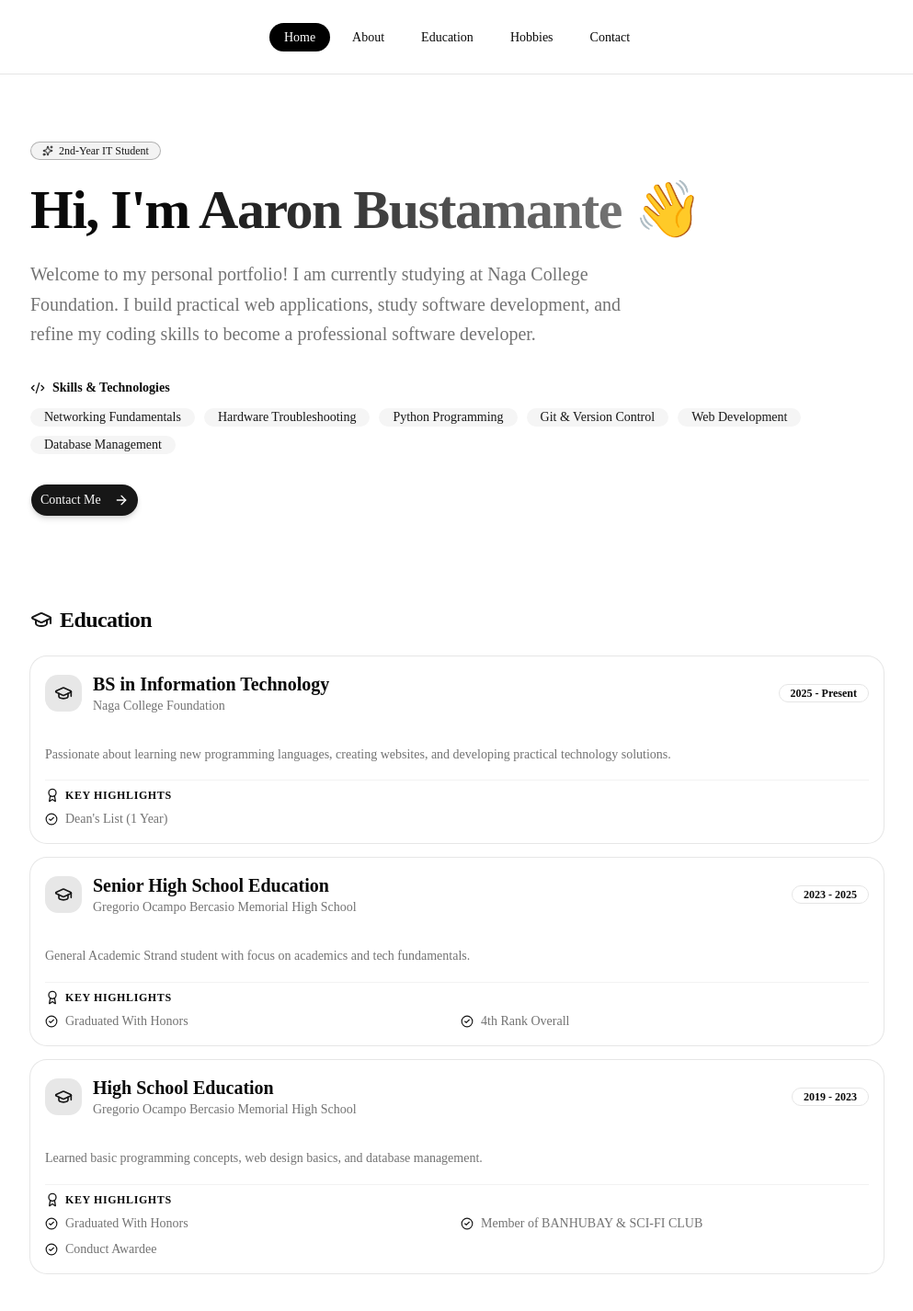
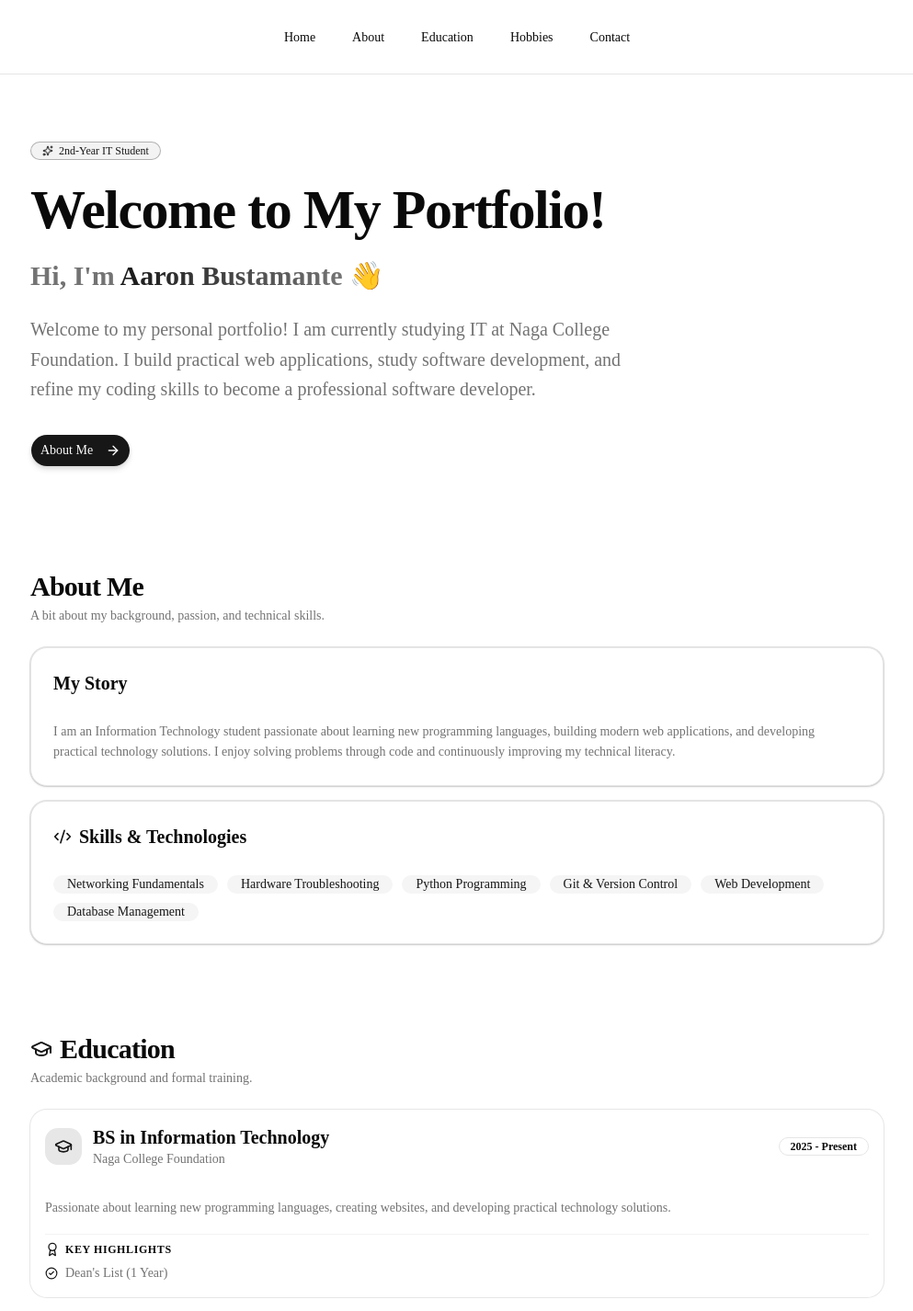
Before and after one commit to aabustamante-wq/my-portfolio, a Next.js app: page / in a window 1280 px wide. Shown: the top 1426 px of the page at 92% size, without its empty margins (143-1136 px from the left). Built offline with nearby package versions, Linux system fonts and the light colour scheme.

Commit message:
Update portfolio sections structure

```diff
--- a/app/page.tsx
+++ b/app/page.tsx
@@ -32,7 +32,7 @@ import {
 // Navigation Bar
 function Navbar() {
   const navItems = [
-    { name: "Home", href: "#home", active: true },
+    { name: "Home", href: "#home" },
     { name: "About", href: "#about" },
     { name: "Education", href: "#education" },
     { name: "Hobbies", href: "#hobbies" },
@@ -48,11 +48,7 @@ function Navbar() {
               <NavigationMenuItem key={item.name}>
                 <Link
                   href={item.href}
-                  className={`rounded-full px-4 py-2 text-sm font-medium transition-all ${
-                    item.active
-                      ? "bg-black text-white hover:bg-black/90 hover:text-white"
-                      : "text-foreground hover:bg-muted"
-                  }`}
+                  className="rounded-full px-4 py-2 text-sm font-medium transition-all text-foreground hover:bg-muted"
                 >
                   {item.name}
                 </Link>
@@ -65,7 +61,7 @@ function Navbar() {
   );
 }
 
-// Skills
+// Data Sets
 const skills = [
   "Networking Fundamentals",
   "Hardware Troubleshooting",
@@ -75,7 +71,6 @@ const skills = [
   "Database Management",
 ];
 
-// Education
 const educationList = [
   {
     degree: "BS in Information Technology",
@@ -107,31 +102,26 @@ const educationList = [
   },
 ];
 
-// Hobbies
 const hobbies = [
   {
     title: "Photography",
     icon: Camera,
-    description:
-      "Capturing street landscapes and urban architecture.",
+    description: "Capturing street landscapes and urban architecture.",
   },
   {
     title: "Reading",
     icon: BookOpen,
-    description:
-      "Enjoy reading books to expand perspectives and refresh the mind.",
+    description: "Enjoy reading books to expand perspectives and refresh the mind.",
   },
   {
     title: "Music & Guitar",
     icon: Music,
-    description:
-      "Playing acoustic guitar and singing as a member of the church choir.",
+    description: "Playing acoustic guitar and singing as a member of the church choir.",
   },
   {
     title: "Travel & Hiking",
     icon: Plane,
-    description:
-      "Exploring national parks, hiking trails, and new places.",
+    description: "Exploring national parks, hiking trails, and new places.",
   },
 ];
 
@@ -141,15 +131,9 @@ export default function Home() {
       {/* Navigation */}
       <Navbar />
 
-      <main
-        id="home"
-        className="min-h-screen bg-background text-foreground px-4 py-12 md:px-8 lg:px-12 max-w-5xl mx-auto space-y-20 scroll-smooth"
-      >
-        {/* About Section */}
-        <section
-          id="about"
-          className="relative space-y-6 pt-6 pb-4 scroll-mt-28"
-        >
+      <main className="min-h-screen bg-background text-foreground px-4 py-12 md:px-8 lg:px-12 max-w-5xl mx-auto space-y-24 scroll-smooth">
+        {/* 1. HOME SECTION (Welcome Only) */}
+        <section id="home" className="relative space-y-6 pt-6 pb-4 scroll-mt-28">
           <div className="absolute -top-10 -left-10 w-72 h-72 bg-primary/10 rounded-full blur-3xl -z-10 pointer-events-none" />
 
           <Badge
@@ -161,26 +145,70 @@ export default function Home() {
           </Badge>
 
           <h1 className="text-4xl sm:text-5xl md:text-6xl font-extrabold tracking-tight">
+            Welcome to My Portfolio!
+          </h1>
+
+          <h2 className="text-2xl sm:text-3xl font-bold text-muted-foreground">
             Hi, I'm{" "}
             <span className="text-primary bg-gradient-to-r from-primary to-primary/60 bg-clip-text text-transparent">
               Aaron Bustamante
             </span>{" "}
             👋
-          </h1>
+          </h2>
 
           <p className="text-lg md:text-xl text-muted-foreground max-w-2xl leading-relaxed">
-            Welcome to my personal portfolio! I am currently studying at
-            Naga College Foundation. I build practical web applications,
-            study software development, and refine my coding skills to
+            Welcome to my personal portfolio! I am currently studying IT at Naga College Foundation.
+            I build practical web applications, study software development, and refine my coding skills to
             become a professional software developer.
           </p>
 
-          {/* Integrated Skills & Technologies */}
-          <div className="space-y-3 pt-2">
-            <div className="flex items-center gap-2 text-sm font-semibold text-foreground">
-              <Code2 className="h-4 w-4 text-primary" />
-              <span>Skills & Technologies</span>
+          <div className="pt-2">
+            <Button
+              asChild
+              size="lg"
+              className="rounded-full shadow-md hover:shadow-lg transition-all"
+            >
+              <Link href="#about">
+                About Me
+                <ArrowRight className="ml-2 h-4 w-4" />
+              </Link>
+            </Button>
           </div>
+        </section>
+
+        {/* 2. ABOUT SECTION (About Me & Skills Only) */}
+        <section id="about" className="space-y-6 scroll-mt-28">
+          <div className="space-y-1">
+            <h2 className="text-3xl font-bold tracking-tight">About Me</h2>
+            <p className="text-sm text-muted-foreground">
+              A bit about my background, passion, and technical skills.
+            </p>
+          </div>
+
+          <div className="space-y-4">
+            {/* My Story Card */}
+            <Card className="rounded-2xl border bg-card p-6 shadow-sm">
+              <CardHeader className="p-0 pb-3">
+                <CardTitle className="text-xl font-bold">My Story</CardTitle>
+              </CardHeader>
+              <CardContent className="p-0 text-muted-foreground leading-relaxed">
+                <p>
+                  I am an Information Technology student passionate about learning new programming languages,
+                  building modern web applications, and developing practical technology solutions.
+                  I enjoy solving problems through code and continuously improving my technical literacy.
+                </p>
+              </CardContent>
+            </Card>
+
+            {/* Skills Card */}
+            <Card className="rounded-2xl border bg-card p-6 shadow-sm">
+              <CardHeader className="p-0 pb-3">
+                <div className="flex items-center gap-2">
+                  <Code2 className="h-5 w-5 text-primary" />
+                  <CardTitle className="text-xl font-bold">Skills & Technologies</CardTitle>
+                </div>
+              </CardHeader>
+              <CardContent className="p-0">
                 <div className="flex flex-wrap gap-2.5">
                   {skills.map((skill, index) => (
                     <Badge
@@ -192,29 +220,21 @@ export default function Home() {
                     </Badge>
                   ))}
                 </div>
-          </div>
-
-          <div className="flex flex-wrap items-center gap-4 pt-2">
-            <Button
-              asChild
-              size="lg"
-              className="rounded-full shadow-md hover:shadow-lg transition-all"
-            >
-              <Link href="#contact">
-                Contact Me
-                <ArrowRight className="ml-2 h-4 w-4" />
-              </Link>
-            </Button>
+              </CardContent>
+            </Card>
           </div>
         </section>
 
-        {/* Education Section */}
+        {/* 3. EDUCATION SECTION (Education Only) */}
         <section id="education" className="space-y-6 scroll-mt-28">
+          <div className="space-y-1">
             <div className="flex items-center gap-2">
               <GraduationCap className="h-6 w-6 text-primary" />
-            <h2 className="text-2xl font-bold tracking-tight">
-              Education
-            </h2>
+              <h2 className="text-3xl font-bold tracking-tight">Education</h2>
+            </div>
+            <p className="text-sm text-muted-foreground">
+              Academic background and formal training.
+            </p>
           </div>
 
           <div className="space-y-4">
@@ -275,13 +295,18 @@ export default function Home() {
           </div>
         </section>
 
-        {/* Hobbies Section */}
+        {/* 4. HOBBIES SECTION (Hobbies Only) */}
         <section id="hobbies" className="space-y-6 scroll-mt-28">
+          <div className="space-y-1">
             <div className="flex items-center gap-2">
               <Sparkles className="h-6 w-6 text-primary" />
-            <h2 className="text-2xl font-bold tracking-tight">
+              <h2 className="text-3xl font-bold tracking-tight">
                 Hobbies & Interests
               </h2>
+            </div>
+            <p className="text-sm text-muted-foreground">
+              What I enjoy doing outside of coding.
+            </p>
           </div>
 
           <div className="grid grid-cols-1 sm:grid-cols-2 lg:grid-cols-4 gap-4">
@@ -314,13 +339,18 @@ export default function Home() {
           </div>
         </section>
 
-        {/* Contact Section */}
+        {/* 5. CONTACT SECTION (Contact Only) */}
         <section id="contact" className="space-y-6 scroll-mt-28 pb-12">
+          <div className="space-y-1">
             <div className="flex items-center gap-2">
               <Mail className="h-6 w-6 text-primary" />
-            <h2 className="text-2xl font-bold tracking-tight">
+              <h2 className="text-3xl font-bold tracking-tight">
                 Contact Me
               </h2>
+            </div>
+            <p className="text-sm text-muted-foreground">
+              Reach out for collaboration, opportunities, or questions!
+            </p>
           </div>
 
           <Card className="rounded-2xl">
```
Lines whose indentation alone changed are shown as unchanged.
